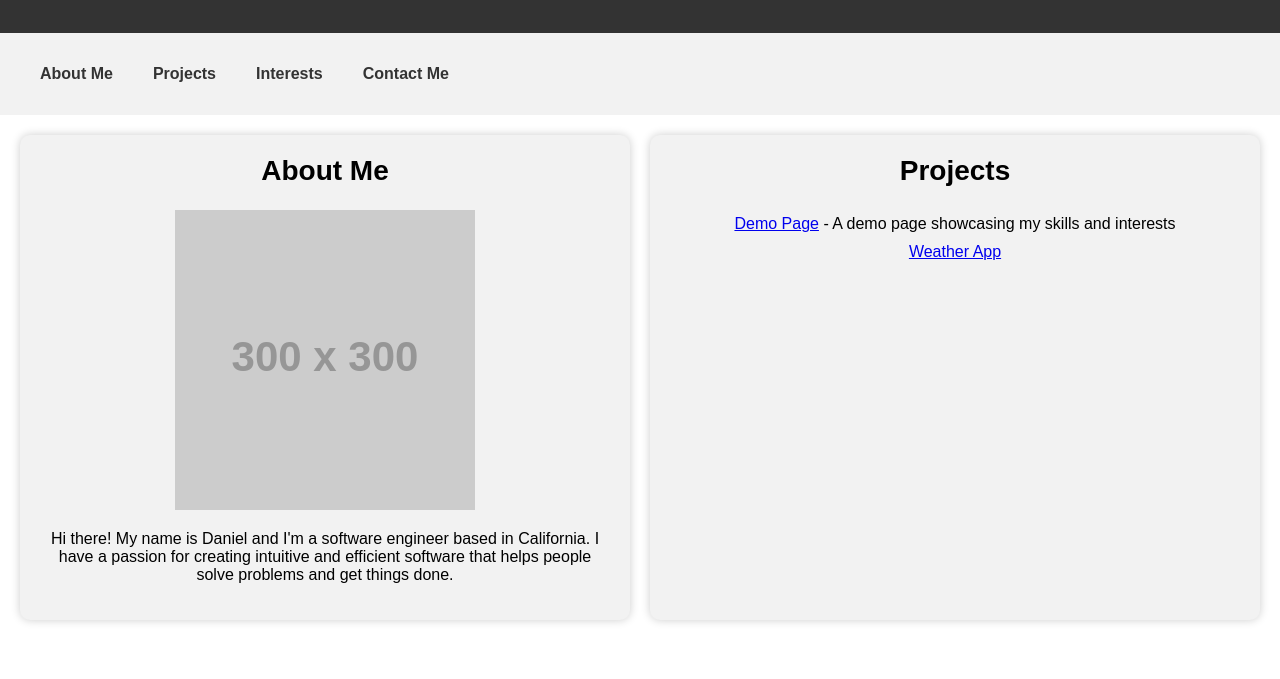
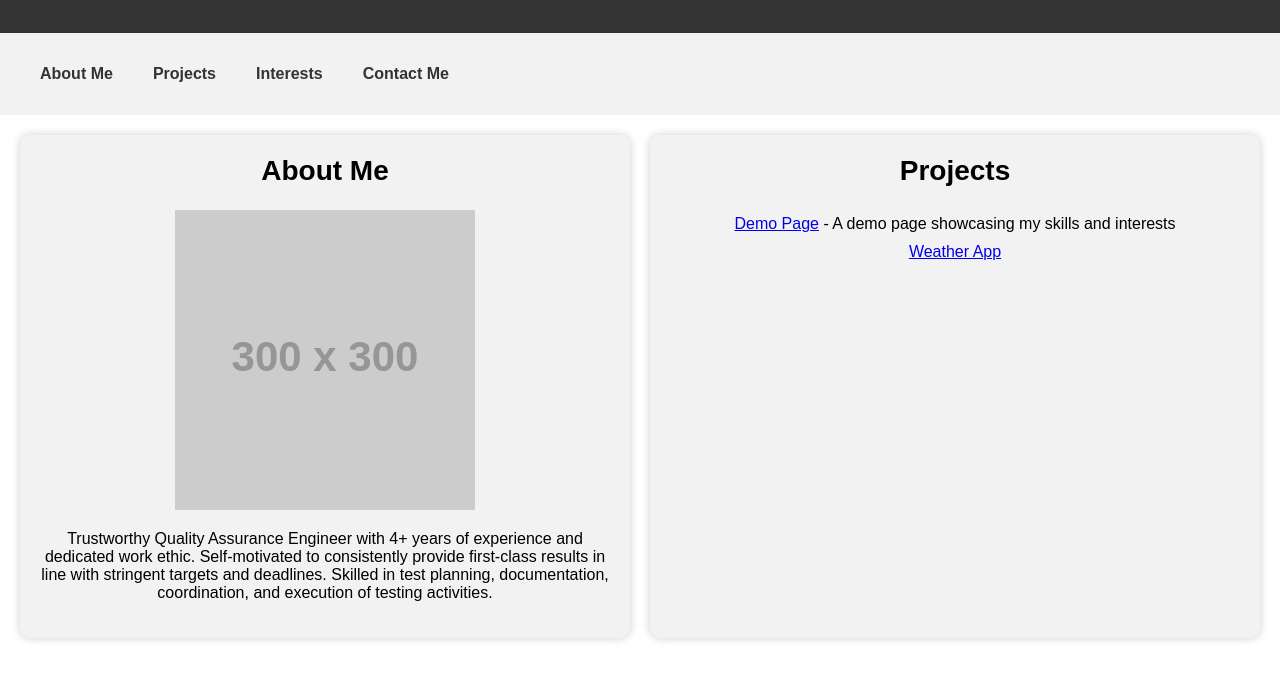
Before and after one commit to DBalto/DemoPage, a website: page IndexDemoPage.html in a window 1280 px wide. Shown: the part 121-800 px from the top of the page. Drawn offline with Linux system fonts and the light colour scheme; placeholder pictures from the web are drawn by us.

Commit message:
Update IndexDemoPage.html

```diff
--- a/IndexDemoPage.html
+++ b/IndexDemoPage.html
@@ -104,7 +104,7 @@
 		<section id="about">
 			<h2>About Me</h2>
 			<img src="https://via.placeholder.com/300x300.png?text=Profile+Picture" alt="Profile Picture">
-			<p>Hi there! My name is Daniel and I'm a software engineer based in California. I have a passion for creating intuitive and efficient software that helps people solve problems and get things done.</p>
+			<p>Trustworthy Quality Assurance Engineer with 4+ years of experience and dedicated work ethic. Self-motivated to consistently provide first-class results in line with stringent targets and deadlines. Skilled in test planning, documentation, coordination, and execution of testing activities.</p>
 		</section>
 		<section id="projects">
 			<h2>Projects</h2>
```
